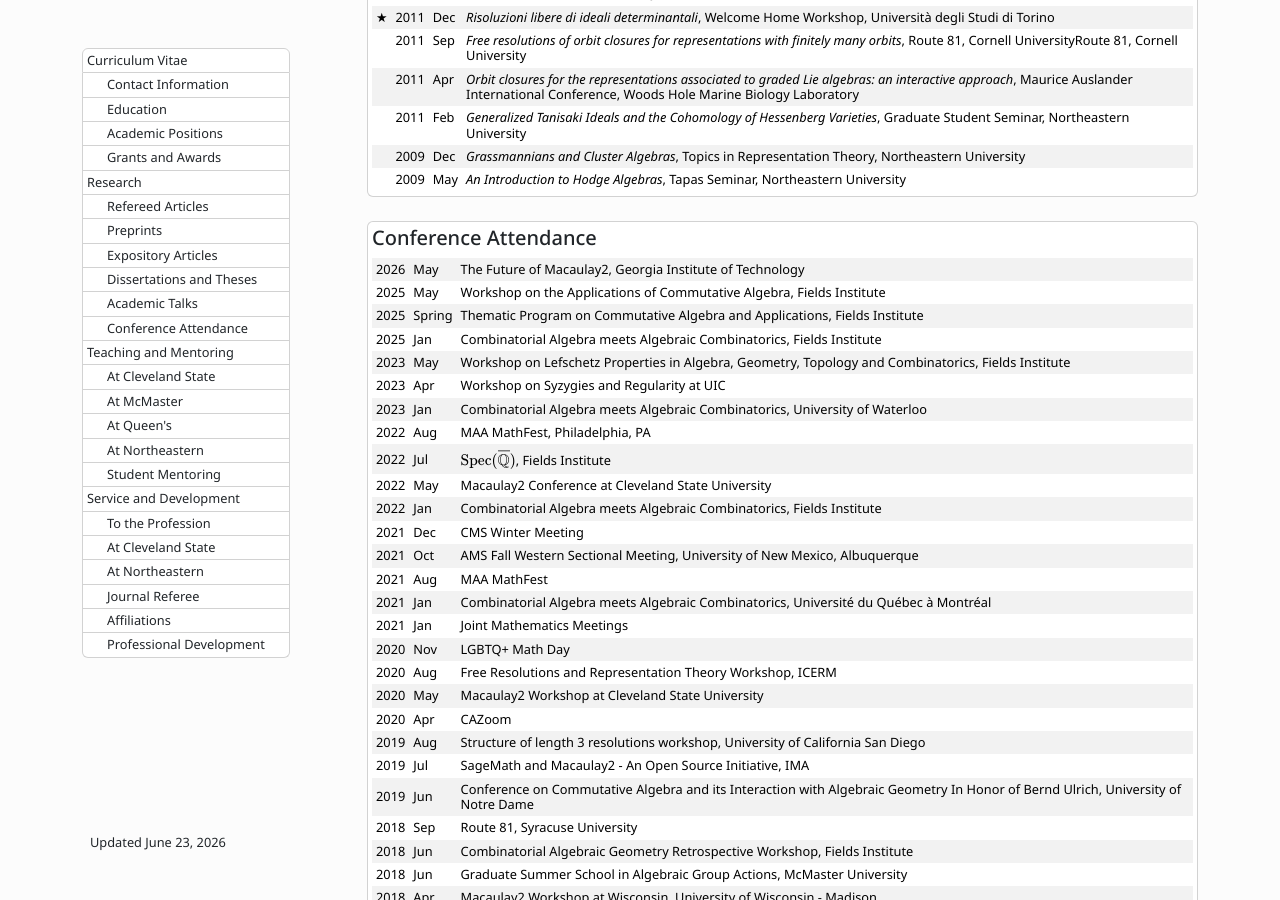
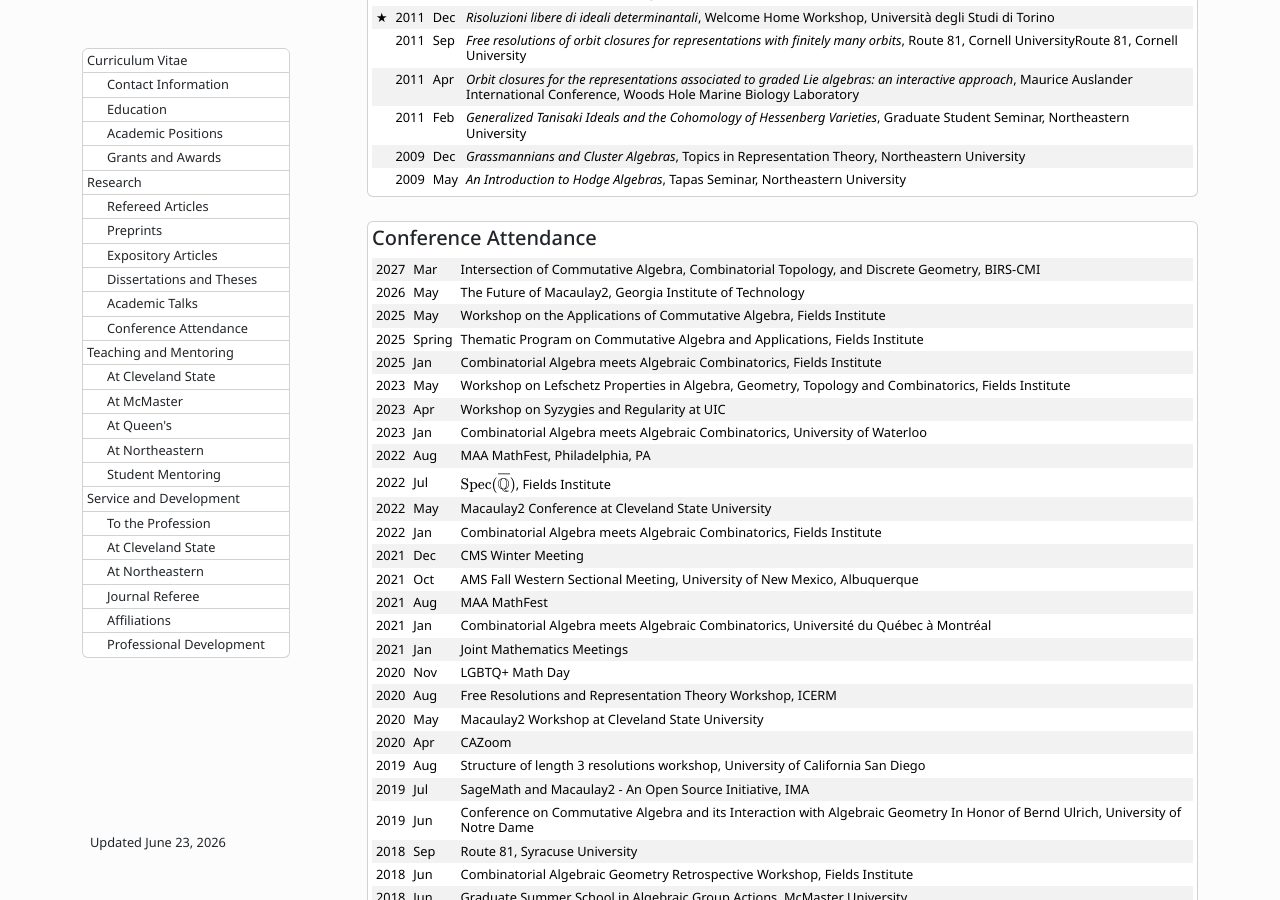
Before and after one commit to galettof/galettof.github.io, a Jekyll site: the page built from cv/index.html, in a window 1280 px wide and 900 px high, scrolled down 4180 px. Built offline with Jekyll 4.4.1, drawn with Linux system fonts in a browser that asks for light colours; formulas are drawn with MathJax 3.

Commit message:
BIRS-CMI 27 workshop

```diff
--- a/_data/conferences.yml
+++ b/_data/conferences.yml
@@ -1,4 +1,7 @@
 # sorted automatically by date
+
+- date: 2027-03-07
+  event: Intersection of Commutative Algebra, Combinatorial Topology, and Discrete Geometry, BIRS-CMI
 
 - date: 2026-05-13
   event: The Future of Macaulay2, Georgia Institute of Technology
```
